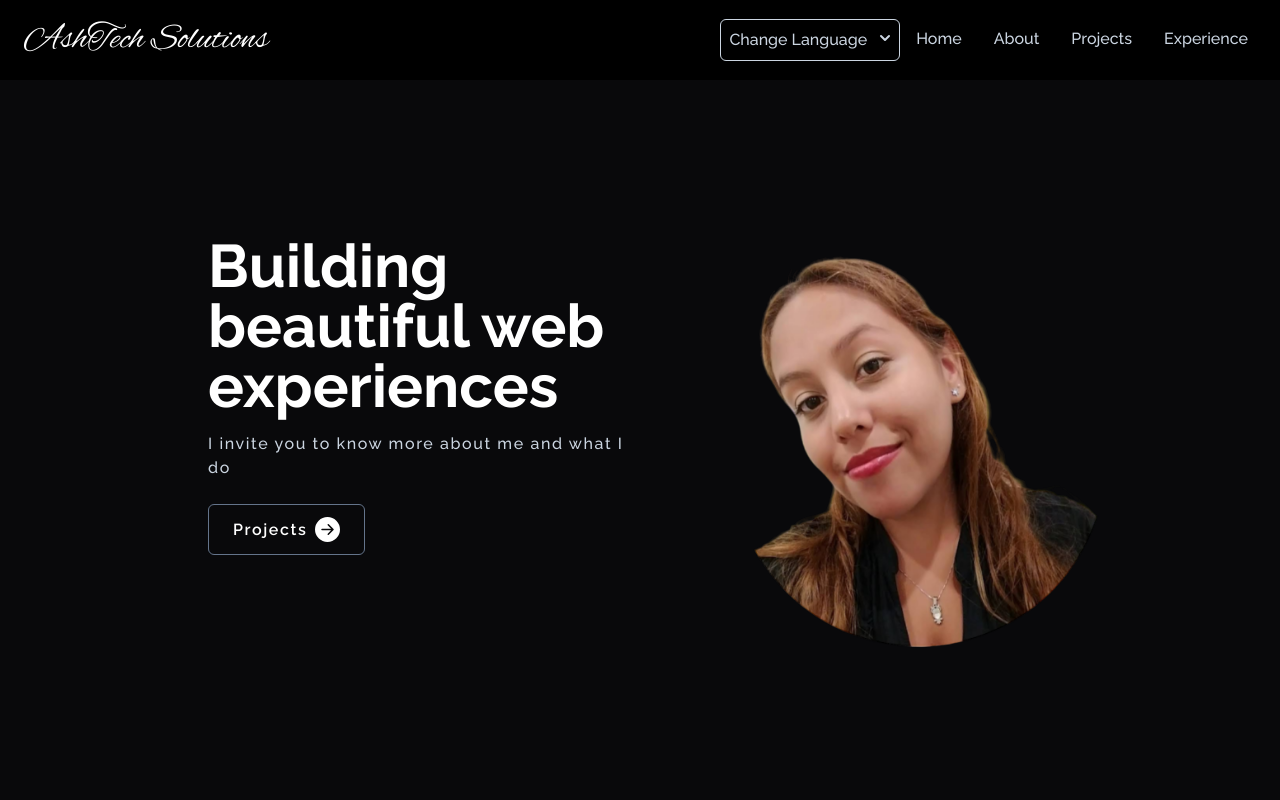
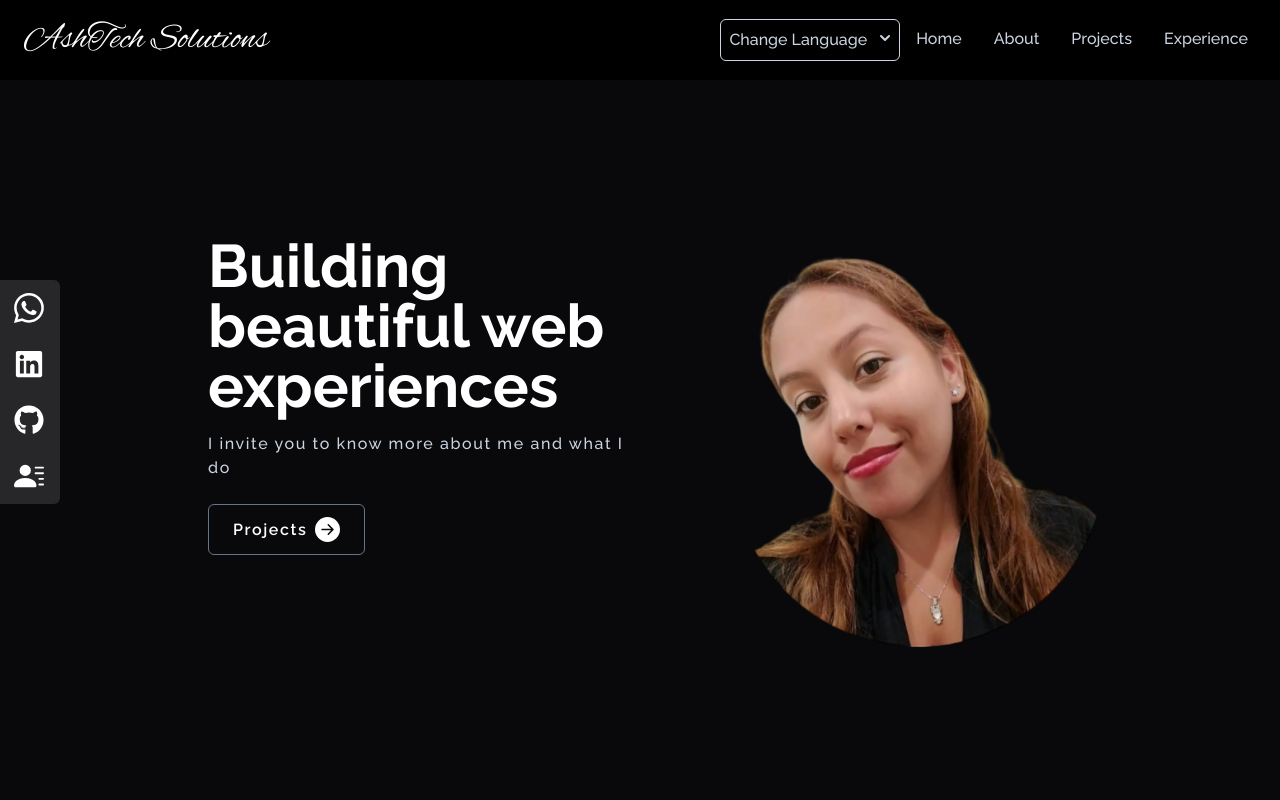
Before and after one commit to Ash19-88/next-portfolio, a Next.js app: page /en in a window 1280 px wide. Shown: the top 800 px of the page. Built offline with nearby package versions, Linux system fonts and the light colour scheme.

Commit message:
feat: socialLinks component

```diff
--- a/messages/en.json
+++ b/messages/en.json
@@ -65,5 +65,12 @@
       "Footer": {
         "developedBy": "Developed by",
         "copyright": "copyright"
+      },
+      "SocialLinks":{
+        "whatsappLink": "WhatsApp",
+        "linkedinLink": "LinkedIn",
+        "githubLink": "GitHub",
+        "mailLink": "Mail",
+        "resumeLink": "Resume"
       }
 }
--- a/messages/es.json
+++ b/messages/es.json
@@ -65,5 +65,12 @@
       "Footer": {
         "developedBy": "Desarrollado por",
         "copyright": "derechos de autor"
+      },
+      "SocialLinks":{
+        "whatsappLink": "WhatsApp",
+        "linkedinLink": "LinkedIn",
+        "githubLink": "GitHub",
+        "mailLink": "Correo",
+        "resumeLink": "Currículum"
       }
 }
--- a/messages/pt.json
+++ b/messages/pt.json
@@ -65,5 +65,12 @@
       "Footer": {
         "developedBy": "Desenvolvido por",
         "copyright": "direitos autorais"
+      },
+      "SocialLinks":{
+        "whatsappLink": "WhatsApp",
+        "linkedinLink": "LinkedIn",
+        "githubLink": "GitHub",
+        "mailLink": "Mail",
+        "resumeLink": "Currículo"
       }
 }
--- a/src/components/SocialLinks.tsx
+++ b/src/components/SocialLinks.tsx
@@ -1,7 +1,78 @@
-import React from 'react'
+import { useTranslations } from "next-intl";
+import React from "react";
+import { BsFillPersonLinesFill, BsWhatsapp } from "react-icons/bs";
+import { FaGithub, FaLinkedin } from "react-icons/fa";
 
-export default function SocialLinks() {
+
+const SocialLinks = () => {
+  const  t  = useTranslations("SocialLinks");
+  const links = [
+    {
+      id: 1,
+      child: (
+        <>
+          {t("whatsappLink")} <BsWhatsapp size={30} />
+        </>
+      ),
+      href: "https://wa.link/mdejk5",
+      style: "rounded-tr-md ",
+    },
+    {
+      id: 2,
+      child: (
+        <>
+          {t("linkedinLink")} <FaLinkedin size={30} />
+        </>
+      ),
+      href: "https://www.linkedin.com/in/ayelen-llampa1988",
+    },
+    {
+      id: 3,
+      child: (
+        <>
+          {t("githubLink")} <FaGithub size={30} />
+        </>
+      ),
+      href: "https://github.com/Ash19-88",
+    },
+    {
+      id: 4,
+      child: (
+        <>
+          {t("resumeLink")} <BsFillPersonLinesFill size={30} />
+        </>
+      ),
+      href: "/Ayelen-Llampa-resume.pdf",
+      style: "rounded-br-md",
+      download: true,
+    },
+  ];
   return (
-    <div>SocialLinks</div>
-  )
-}
+    <div className="hidden lg:flex flex-col top-[35%] left-0 fixed font-Raleway">
+      <ul>
+        {links.map(({ id, child, href, style, download }) => (
+          <li
+            key={id}
+            className={
+              "flex justify-between items-center w-40 h-14 px-4 ml-[-100px] hover:ml-[-10px] hover:rounded-md duration-300 bg-zinc-800" +
+              " " +
+              style
+            }
+          >
+            <a
+              href={href}
+              className="flex justify-between items-center w-full text-white"
+              download={download}
+              target="_blank"
+              rel="noreferrer"
+            >
+              {child}
+            </a>
+          </li>
+        ))}
+      </ul>
+    </div>
+  );
+};
+
+export default SocialLinks;
```
